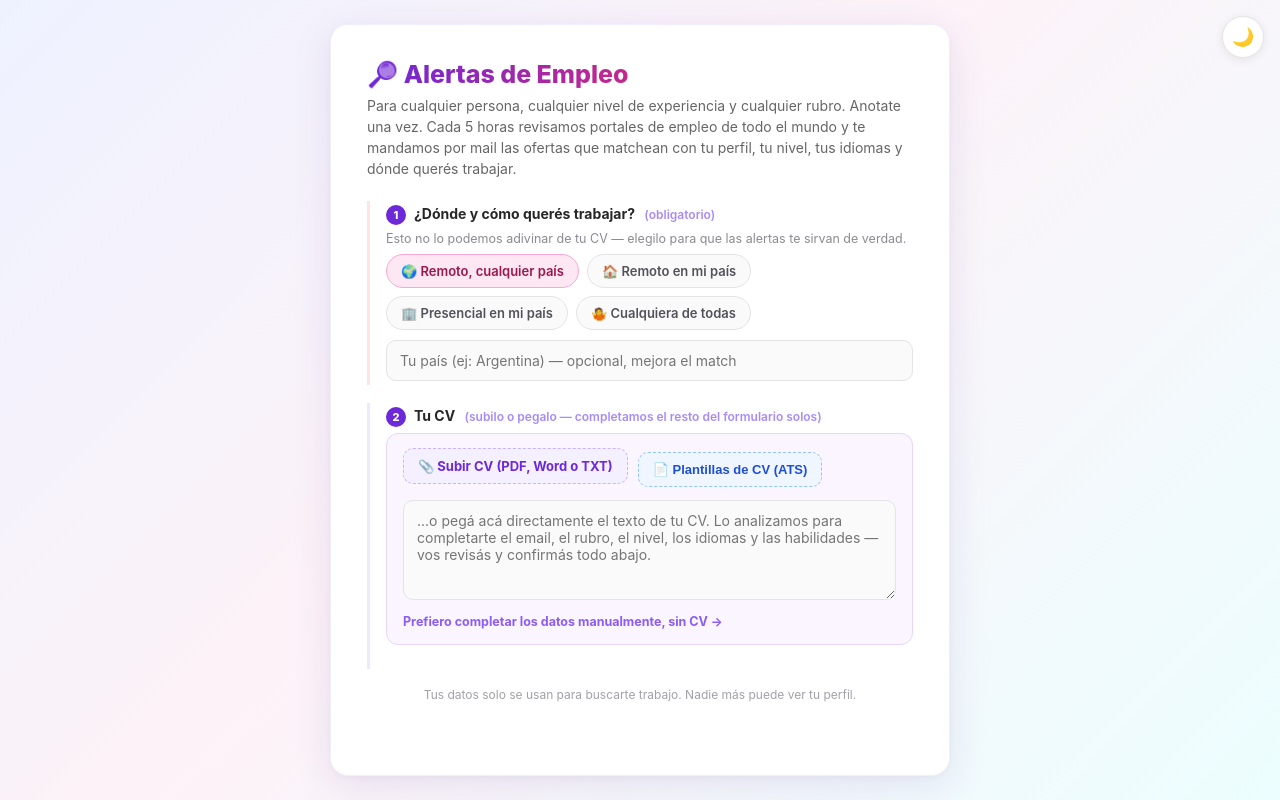
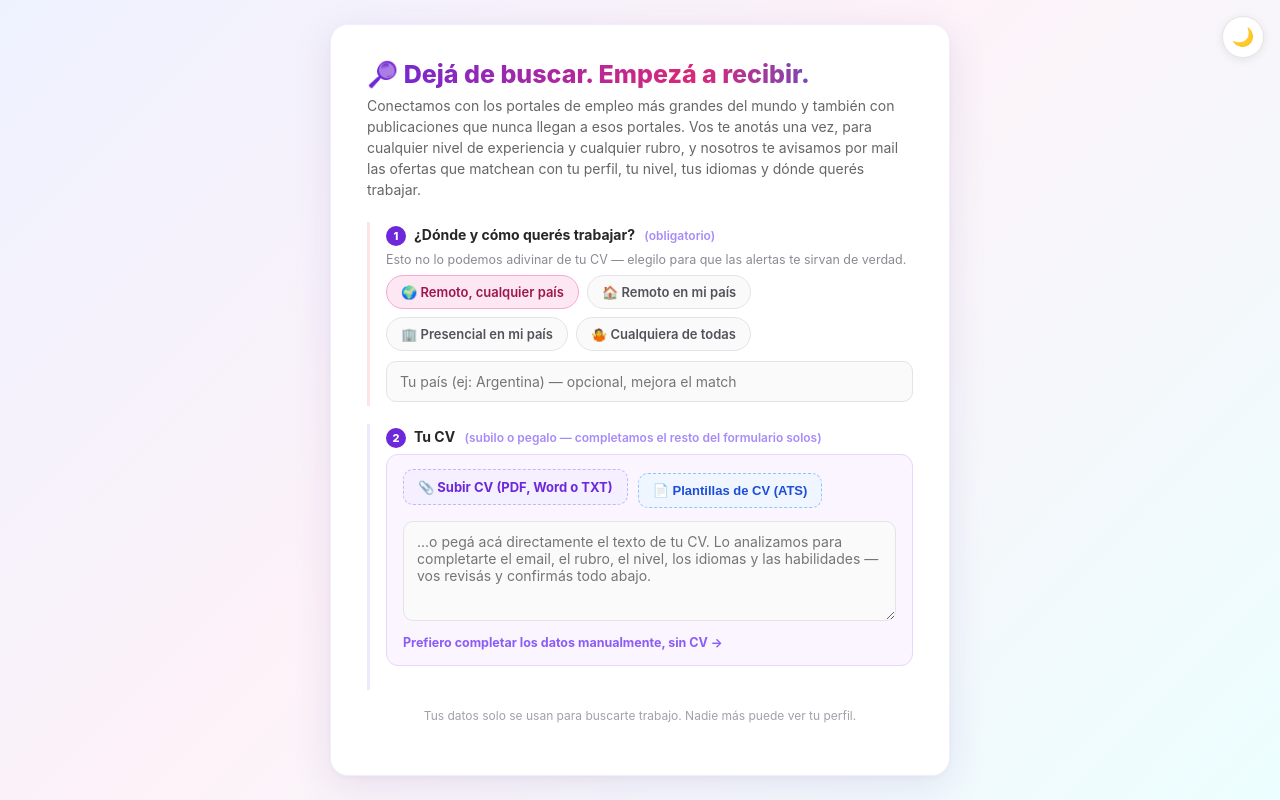
Before and after one commit to kxl100RX/empleo, a plain HTML site: page index.html in a window 1280 px wide. Drawn offline with nearby package versions, Linux system fonts and the light colour scheme.

Commit message:
Add files via upload

```diff
--- a/index.html
+++ b/index.html
@@ -290,10 +290,11 @@
 </script>
 <button id="themeToggle" type="button" aria-label="Cambiar modo claro/oscuro" title="Modo claro/oscuro">🌙</button>
 <div class="card">
-  <h1>🔎 Alertas de Empleo</h1>
-  <p class="sub">Para cualquier persona, cualquier nivel de experiencia y cualquier rubro. Anotate una vez.
-     Cada 5 horas revisamos portales de empleo de todo el mundo y te mandamos por mail las ofertas que
-     matchean con tu perfil, tu nivel, tus idiomas y dónde querés trabajar.</p>
+  <h1>🔎 Dejá de buscar. Empezá a recibir.</h1>
+  <p class="sub">Conectamos con los portales de empleo más grandes del mundo y también con publicaciones
+     que nunca llegan a esos portales. Vos te anotás una vez, para cualquier nivel de experiencia y
+     cualquier rubro, y nosotros te avisamos por mail las ofertas que matchean con tu perfil, tu nivel,
+     tus idiomas y dónde querés trabajar.</p>
 
   <form id="form">
     <div class="step s7">
```
